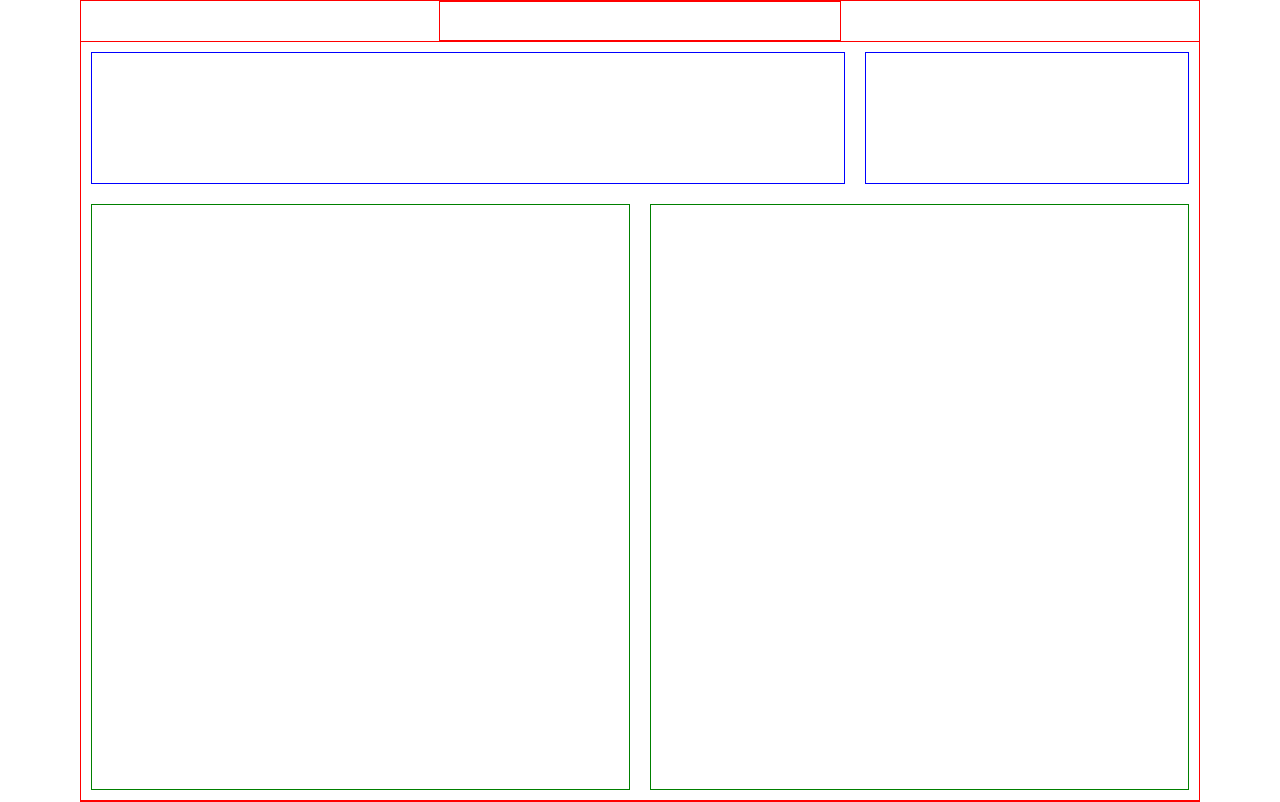
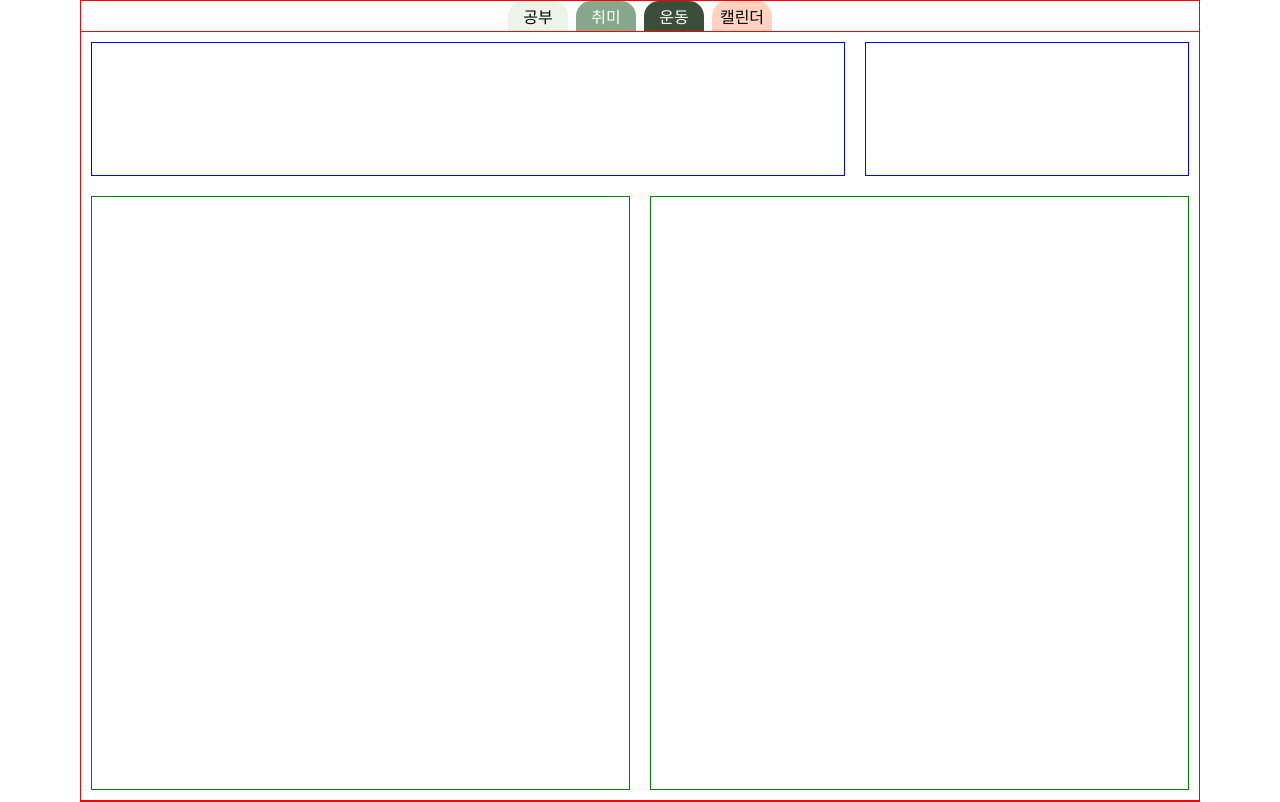
Before and after one commit to seungboshim/wantPlant_WFE, a React (Create React App) app in the folder front-end/: page /test in a window 1280 px wide. Built offline with nearby package versions, Linux system fonts and the light colour scheme; the HTML template or start-up script is replaced by a standard one.

Commit message:
feat: 책갈피 컴포넌트 구현

```diff
--- /dev/null
+++ b/front-end/src/components/garden/GardenHeader.jsx
@@ -0,0 +1,18 @@
+import styled from "styled-components";
+import GardenHeaderComponent from "./GardenHeaderComponent";
+
+/** 정원 헤더 */
+export default function GardernHeader() {
+    return (
+        <Wrapper>
+            <GardenHeaderComponent label="공부" bgColor="green01" textColor="black"/>
+            <GardenHeaderComponent label="취미" bgColor="green04" textColor="white"/>
+            <GardenHeaderComponent label="운동" bgColor="green07" textColor="white"/>
+            <GardenHeaderComponent label="캘린더" bgColor="pink01" textColor="black"/>
+        </Wrapper>
+    )
+}
+
+const Wrapper = styled.div`
+    display: flex;
+`
--- /dev/null
+++ b/front-end/src/components/garden/GardenHeaderComponent.jsx
@@ -0,0 +1,27 @@
+import styled from "styled-components";
+
+/** 정원 헤더 컴포넌트. 라벨, 배경색, 텍스트색 인자로 받음 */
+export default function GardenHeaderComponent({ label, bgColor, textColor }) {
+    return (
+        <Wrapper bgColor={bgColor}>
+            <Text textColor={textColor}>{label}</Text>
+        </Wrapper>
+    )
+}
+
+const Wrapper = styled.div`
+    display: flex;
+    justify-content: center;
+    align-items: center;
+    border-radius: 15px 15px 0 0;
+    width: 60px;
+    height: 30px;
+    background-color: ${({ bgColor, theme }) => theme.colors[bgColor]};
+    margin: 0 4px;
+    cursor: pointer;
+`
+
+const Text = styled.span`
+    font-size: 16px;
+    color: ${({textColor}) => textColor}
+`
--- a/front-end/src/pages/component/TestPage.jsx
+++ b/front-end/src/pages/component/TestPage.jsx
@@ -1,10 +1,11 @@
 import styled from "styled-components";
+import GardernHeader from "../../components/garden/GardenHeader";
 
 export default function TestPage() {
     return (
         <Wrapper>
             <Container>
-                <Header />
+                <GardernHeader />
                 <Content>
                     <ContentHeader>
                         <GardenText></GardenText>
```
